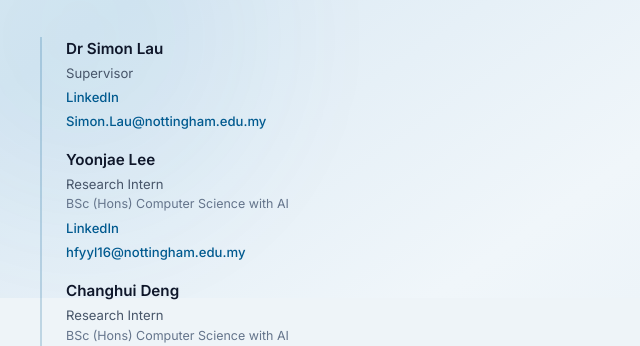
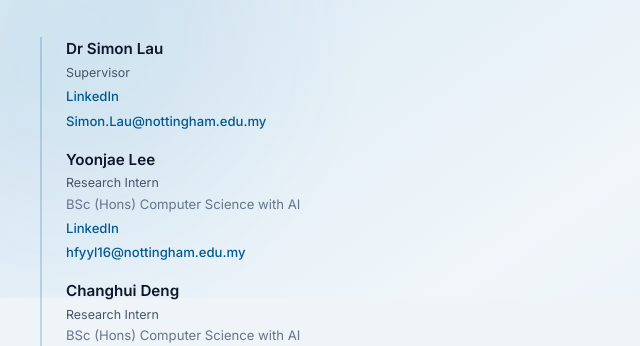
Before and after one commit to Yoonjae7/Multi-LLM-as-a-Judge-RAG-Architecture-for-Medical-Consensus, a plain HTML site: page index.html in a window 1280 px wide. Shown: the part 502-848 px from the top of the page, 0-640 px from the left. Drawn offline with Linux system fonts and the light colour scheme.

Commit message:
fixed code

```diff
--- a/index.html
+++ b/index.html
@@ -50,7 +50,7 @@
         <ul>
           <li>
             <span class="member-name">Dr Simon Lau</span>
-            <span class="member-major">Supervisor</span>
+            <span class="member-role">Supervisor</span>
             <div class="member-links">
               <a href="https://www.linkedin.com/in/simon-lau-boung-yew-138b363b/" target="_blank" rel="noopener noreferrer" class="member-link">LinkedIn</a>
               <a href="mailto:Simon.Lau@nottingham.edu.my" class="member-link">Simon.Lau@nottingham.edu.my</a>
@@ -58,8 +58,8 @@
           </li>
           <li>
             <span class="member-name">Yoonjae Lee</span>
-            <span class="member-major">Research Intern</span>
-            <span class="member-role">BSc (Hons) Computer Science with AI</span>
+            <span class="member-role">Research Intern</span>
+            <span class="member-major">BSc (Hons) Computer Science with AI</span>
             <div class="member-links">
               <a href="https://www.linkedin.com/in/yoonjae7/" target="_blank" rel="noopener noreferrer" class="member-link">LinkedIn</a>
               <a href="mailto:hfyyl16@nottingham.edu.my" class="member-link">hfyyl16@nottingham.edu.my</a>
@@ -67,8 +67,8 @@
           </li>
           <li>
             <span class="member-name">Changhui Deng</span>
-            <span class="member-major">Research Intern</span>
-            <span class="member-role">BSc (Hons) Computer Science with AI</span>
+            <span class="member-role">Research Intern</span>
+            <span class="member-major">BSc (Hons) Computer Science with AI</span>
             <div class="member-links">
               <a href="https://www.linkedin.com/" target="_blank" rel="noopener noreferrer" class="member-link">LinkedIn</a>
               <a href="mailto:hcycd1@nottingham.edu.my" class="member-link">hcycd1@nottingham.edu.my</a>
--- a/styles.css
+++ b/styles.css
@@ -253,13 +253,13 @@ body {
 
 .member-major {
   font-size: 0.82rem;
-  color: var(--text-secondary);
+  color: var(--text-muted);
   line-height: 1.4;
 }
 
 .member-role {
   font-size: 0.78rem;
-  color: var(--text-muted);
+  color: var(--text-secondary);
   line-height: 1.45;
 }
 
```
